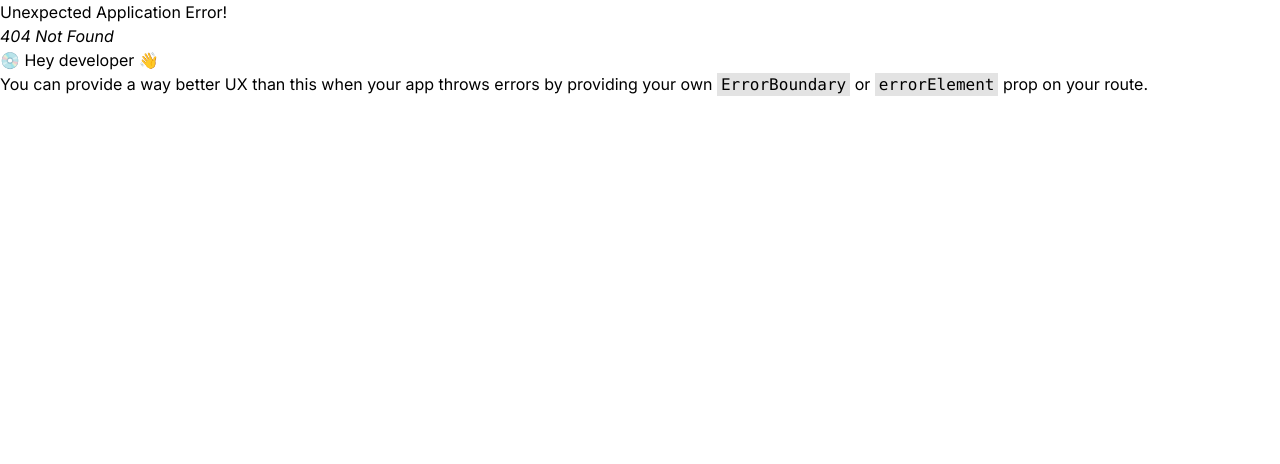
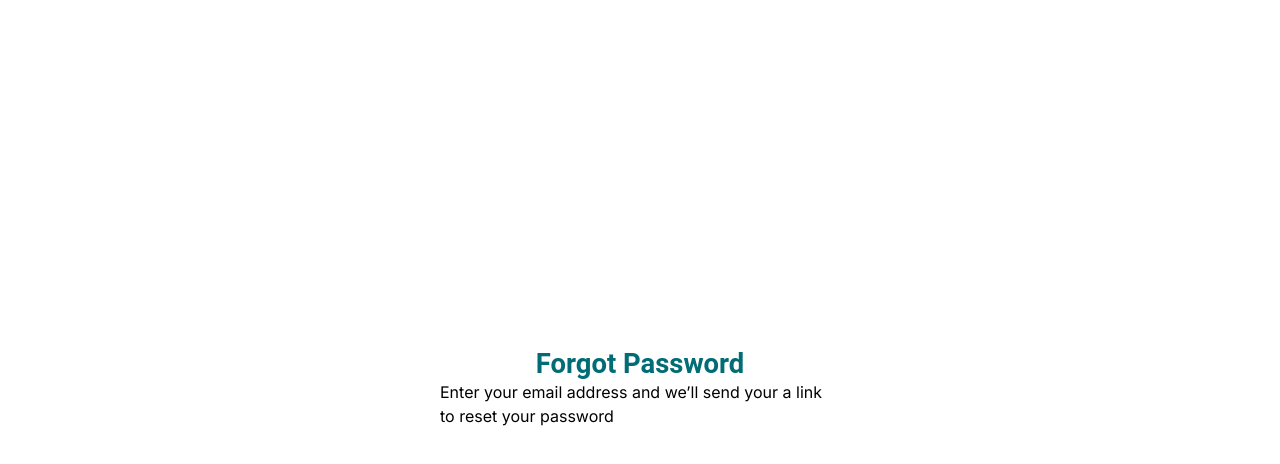
Before and after one commit to Developer-Soriful/lagendery-web, a React (Vite) app: page /forgot-password in a window 1280 px wide. Before the commit this address had no page. Shown: the top 464 px of the page. Built offline with nearby package versions, Linux system fonts and the light colour scheme.

Commit message:
added forgot password :

```diff
--- a/components/authPage/AuthCard.tsx
+++ b/components/authPage/AuthCard.tsx
@@ -2,7 +2,7 @@
 import React, { useState } from 'react';
 import type { FormEvent } from 'react';
 import { useAuth } from '../../authentication/UseAuth';
-import { useNavigate } from 'react-router';
+import { Link, useNavigate } from 'react-router';
 
 // --- STYLING CONSTANTS (Pixel Perfect Colors) ---
 const PRIMARY_TEAL = '#006C76'; // Dark Teal (Active button BG, main button BG)
@@ -98,9 +98,9 @@ const AuthCard: React.FC<AuthCardProps> = ({ setOpenModal }) => {
                             />
                             <label htmlFor="rememberMe" className="text-gray-700">Remember me</label>
                         </div>
-                        <a href="#" className="text-[12px] text-[#006C76] hover:underline">
+                        <Link to="/forgot-password" className="text-[12px] text-[#006C76] hover:underline">
                             Forgot Password?
-                        </a>
+                        </Link>
                     </div>
 
                     {/* Login Button */}
@@ -145,7 +145,7 @@ const AuthCard: React.FC<AuthCardProps> = ({ setOpenModal }) => {
     return (
         <div className="flex items-center justify-center p-4 w-full" >
             <div
-                className="w-full max-w-md bg-white rounded-lg shadow-xl overflow-hidden"
+                className="w-full lg:w-md bg-white rounded-lg shadow-xl overflow-hidden"
                 style={{ border: `1px solid ${BORDER_LIGHT_GREY}` }}
             >
                 {/* --- Toggle Buttons (Login/Register) --- */}
--- /dev/null
+++ b/components/forgot-pass/Forgot.tsx
@@ -0,0 +1,18 @@
+import React from 'react'
+
+const Forgot = () => {
+    return (
+        <div className='flex justify-center items-center min-h-screen'>
+            <div className='forgot_password'>
+                <div>
+                    <h1 className='forgotHeading'>Forgot Password</h1>
+                    <p>Enter your email address and we’ll send your a
+                        link to reset your password</p>
+                </div>
+                <div></div>
+            </div>
+        </div>
+    )
+}
+
+export default Forgot
--- a/components/navbar/Navbar.tsx
+++ b/components/navbar/Navbar.tsx
@@ -112,7 +112,7 @@ const NavBar: React.FC = () => {
                     className="fixed inset-0 bg-black/50 flex justify-center items-center z-[999]"
                     onClick={() => setOpenModal(false)}
                 >
-                    <div className="lg:w-[30%]" onClick={(e) => e.stopPropagation()}>
+                    <div className="w-full lg:w-[40%]" onClick={(e) => e.stopPropagation()}>
                         <AuthCard setOpenModal={setOpenModal} />
                     </div>
                 </div>
--- a/router/router.tsx
+++ b/router/router.tsx
@@ -8,6 +8,7 @@ import MyAccount from "../components/myAccount/MyAccount";
 import AuthCard from "../components/authPage/AuthCard";
 import Frequently from "../components/Frequently/Frequently";
 import ProtectedRoute from "../router/ProtectedRoute"
+import Forgot from "../components/forgot-pass/Forgot";
 export const router = createBrowserRouter([
     // this is for routing bro
     {
@@ -30,5 +31,8 @@ export const router = createBrowserRouter([
     },
     {
         path: "/sign-in", element: <AuthCard />
+    },
+    {
+        path: "forgot-password", element: <Forgot />
     }
 ])
--- a/src/index.css
+++ b/src/index.css
@@ -279,6 +279,29 @@ body {
     border: 2px solid var(--Main-Color, #006C76);
 }
 
+/* this is for forgot password */
+.forgot_password {
+    display: flex;
+    width: 448px;
+    padding: 24px;
+    flex-direction: column;
+    align-items: center;
+    gap: 24px;
+    border-radius: 16px;
+    background: #FFF;
+}
+
+/* this is for forgot heading text */
+.forgotHeading {
+    color: #006C76;
+    text-align: center;
+    font-family: Roboto;
+    font-size: 27.4px;
+    font-style: normal;
+    font-weight: 700;
+    line-height: normal;
+}
+
 /* Tablet and up */
 @media (max-width: 768px) {
     .card_style {
```
